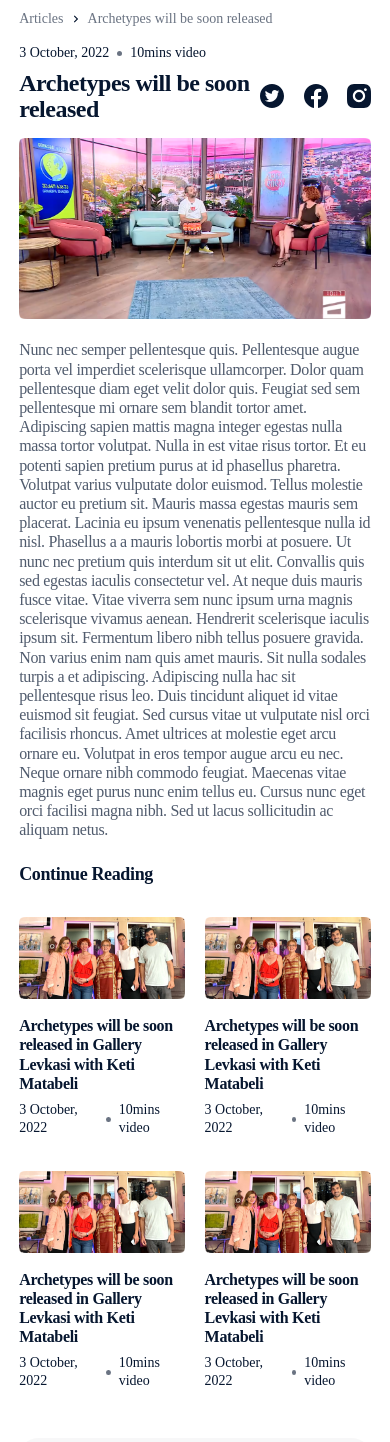
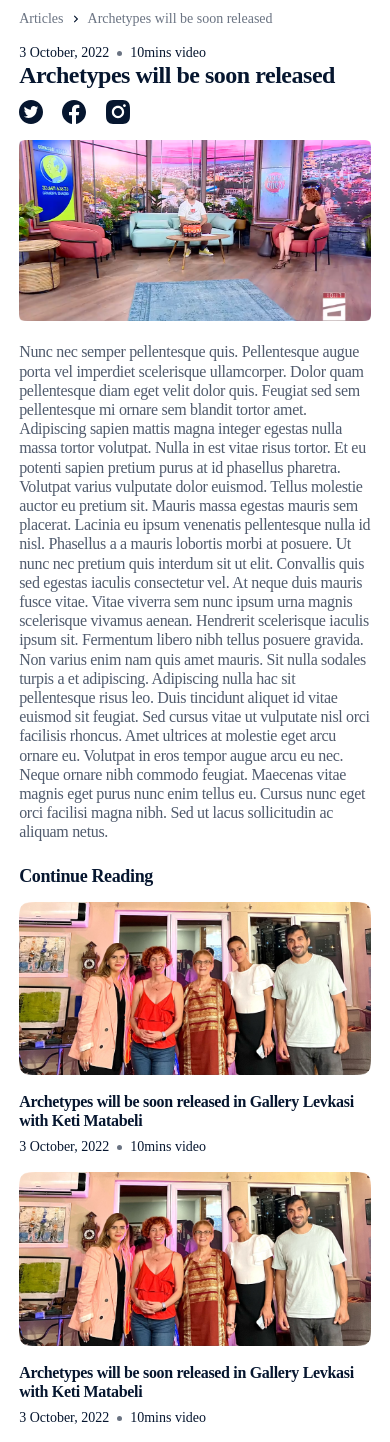
Before and after one commit to altersoft-digital/Cluster, a website: page single.html in a window 390 px wide. Shown: the part 76-1518 px from the top of the page. Drawn offline with nearby package versions, Linux system fonts and the light colour scheme; a web font is replaced by a local one.

Commit message:
responsive-done

```diff
--- a/assets/sass/components/_single.scss
+++ b/assets/sass/components/_single.scss
@@ -6,6 +6,9 @@
     display: flex;
     align-items: center;
     gap: 8px;
+    @include respond(phone) {
+      margin-bottom: 0 !important;
+    }
   }
 
   &__dot {
@@ -20,6 +23,8 @@
     display: flex;
     align-items: center;
     justify-content: space-between;
+    gap: 12px;
+    flex-wrap: wrap;
   }
 
   &__icons {
@@ -47,5 +52,12 @@
     grid-template-columns: 1fr 1fr;
     column-gap: 2.4rem;
     row-gap: 3.2rem;
+    @include respond(phone) {
+      grid-template-columns: 1fr;
+      row-gap: 24px;
+    }
+    @include respond(phone-small) {
+      row-gap: 16px;
+    }
   }
 }
--- a/single.html
+++ b/single.html
@@ -326,9 +326,7 @@
           </p>
         </div>
         <div class="single__continue-posts">
-          <h2
-            class="heading-secondary heading-secondary--large u-margin-bottom-small"
-          >
+          <h2 class="heading-secondary heading-secondary--large">
             Continue Reading
           </h2>
           <div class="sinlge__continue-post">
```
Also changed, not shown: assets/css/style.css.
